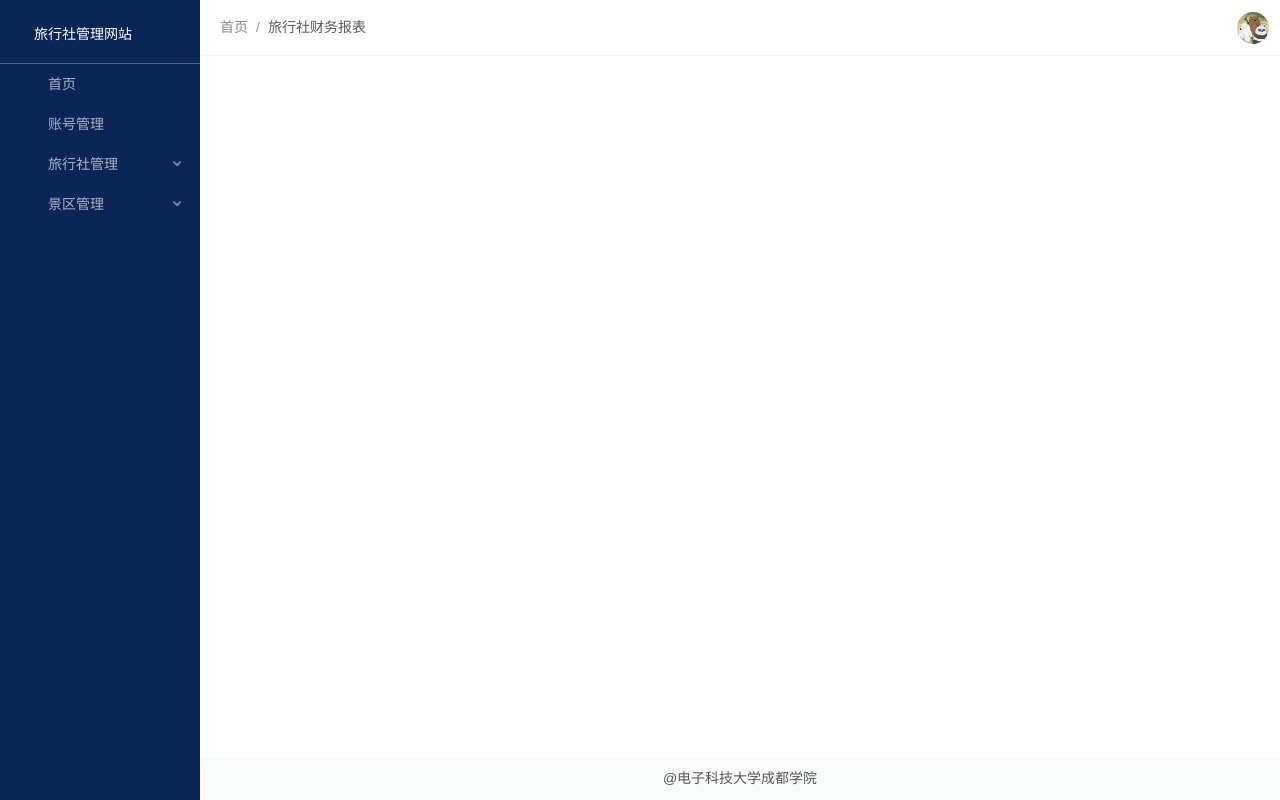
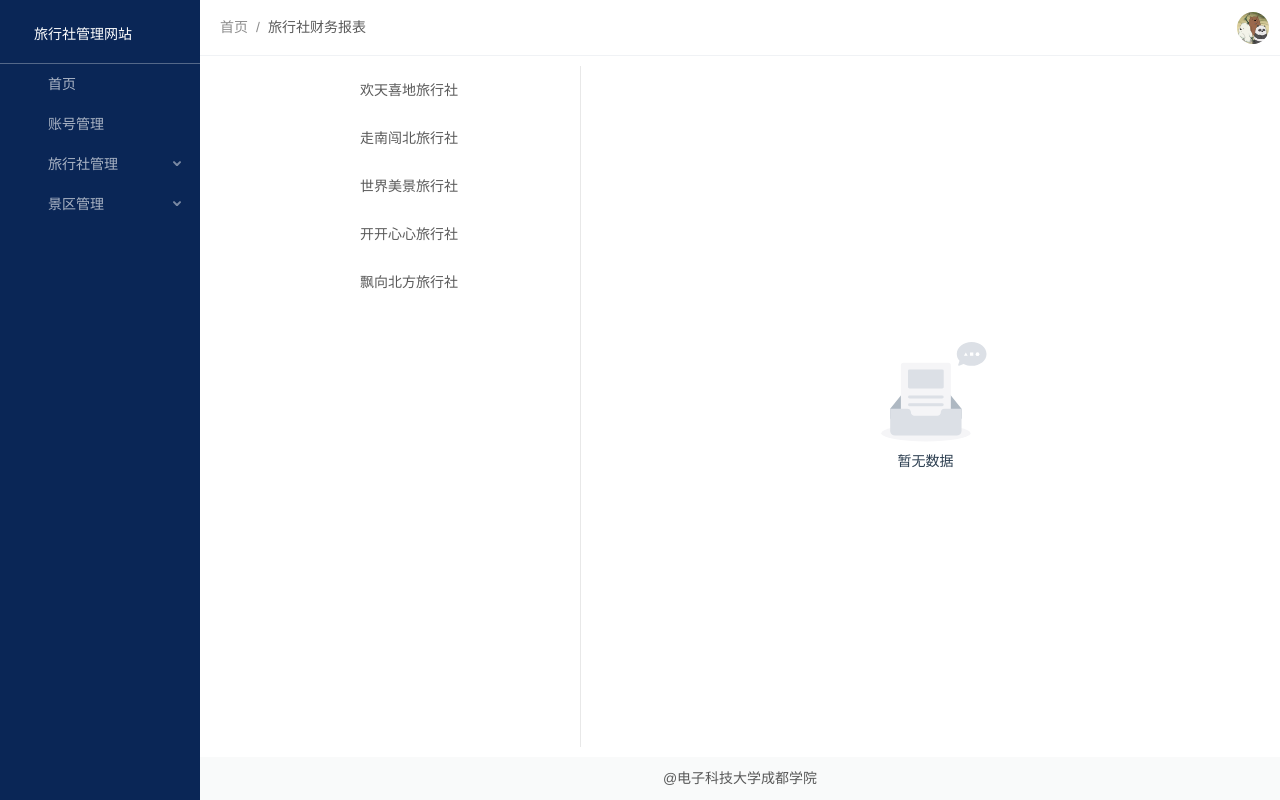
Before and after one commit to Constantine1916/Travel-Agency-Management-Website, a Vue app: page /home/financialStatements in a window 1280 px wide. Built offline with nearby package versions, Linux system fonts and the light colour scheme; sample sign-in values are in the browser's storage.

Commit message:
新增旅行社财务报表页面

```diff
--- a/package.json
+++ b/package.json
@@ -11,6 +11,7 @@
     "ant-design-vue": "^1.7.4",
     "axios": "^0.21.1",
     "core-js": "^3.6.5",
+    "echarts": "^4.8.0",
     "vue": "^2.6.12",
     "vue-axios": "^3.2.4",
     "vue-router": "^3.5.1",
--- a/src/App.vue
+++ b/src/App.vue
@@ -3,14 +3,48 @@
  * @Author       : sunjr
  * @Date         : 2021-03-12 10:43:21
  * @LastEditors  : sunjr
- * @LastEditTime : 2021-05-03 12:15:19
+ * @LastEditTime : 2021-05-04 01:04:47
  * @FilePath     : \travel-agency-management-website\src\App.vue
 -->
 <template>
-  <div id="app">
-    <router-view />
-  </div>
+  <a-locale-provider :locale="zh_CN">
+    <div id="app">
+      <router-view />
+    </div>
+  </a-locale-provider>
 </template>
+
+<script>
+import zh_CN from 'ant-design-vue/lib/locale-provider/zh_CN'
+import moment from 'moment'
+import 'moment/locale/zh-cn'
+
+moment.locale('zh-cn')
+export default {
+  data() {
+    return {
+      zh_CN
+    }
+  },
+  created() {
+    //在页面加载时读取sessionStorage里的状态信息
+    if (sessionStorage.getItem('store')) {
+      this.$store.replaceState(
+        Object.assign(
+          {},
+          this.$store.state,
+          JSON.parse(sessionStorage.getItem('store'))
+        )
+      )
+    }
+
+    //在页面刷新时将vuex里的信息保存到sessionStorage里
+    window.addEventListener('beforeunload', () => {
+      sessionStorage.setItem('store', JSON.stringify(this.$store.state))
+    })
+  }
+}
+</script>
 
 <style lang="scss">
 #app {
@@ -36,24 +70,3 @@
   }
 }
 </style>
-<script>
-export default {
-  created() {
-    //在页面加载时读取sessionStorage里的状态信息
-    if (sessionStorage.getItem('store')) {
-      this.$store.replaceState(
-        Object.assign(
-          {},
-          this.$store.state,
-          JSON.parse(sessionStorage.getItem('store'))
-        )
-      )
-    }
-
-    //在页面刷新时将vuex里的信息保存到sessionStorage里
-    window.addEventListener('beforeunload', () => {
-      sessionStorage.setItem('store', JSON.stringify(this.$store.state))
-    })
-  }
-}
-</script>
--- a/src/main.js
+++ b/src/main.js
@@ -3,7 +3,7 @@
  * @Author       : sunjr
  * @Date         : 2021-03-12 10:43:21
  * @LastEditors  : sunjr
- * @LastEditTime : 2021-05-02 21:13:08
+ * @LastEditTime : 2021-05-03 23:43:40
  * @FilePath     : \travel-agency-management-website\src\main.js
  */
 import Vue from 'vue'
@@ -15,7 +15,9 @@ import store from './store'
 import '@/assets/css/common.css' // 引入公共样式
 import axios from 'axios'
 import '@/assets/iconfont/iconfont.css' // 引入iconfont图标
+import echarts from 'echarts' // 引入echarts
 
+Vue.prototype.$echarts = echarts
 Vue.prototype.$http = axios
 axios.defaults.baseURL = 'http://localhost:9000'
 
--- a/src/views/FinancialStatements.vue
+++ b/src/views/FinancialStatements.vue
@@ -3,26 +3,151 @@
  * @Author       : sunjr
  * @Date         : 2021-03-12 12:33:22
  * @LastEditors  : sunjr
- * @LastEditTime : 2021-05-03 23:38:49
+ * @LastEditTime : 2021-05-04 01:05:27
  * @FilePath     : \travel-agency-management-website\src\views\FinancialStatements.vue
 -->
 <template>
   <div class="financialStatements">
     <div class="left">
+      <a-menu mode="vertical" @click="handleClick">
+        <template v-for="(item, index) in financialData">
+          <a-menu-item :key="index">
+            <a-icon type="mail" />
+            {{ item.name }}
+          </a-menu-item>
+        </template>
+      </a-menu>
     </div>
     <div class="right">
-      <div class="echartsDiv"></div>
+      <div v-if="selectedFinancialData" id="echartsDiv"></div>
+      <a-empty v-if="!selectedFinancialData" :image="simpleImage" />
     </div>
   </div>
 </template>
 <script>
+import { Empty } from 'ant-design-vue';
+
+const financialData = [
+  {
+    name: '欢天喜地旅行社',
+    springAmount: 357600,
+    summerAmount: 430990,
+    autumnAmount: 590010,
+    winterAmount: 988100
+  },
+  {
+    name: '走南闯北旅行社',
+    springAmount: 457600,
+    summerAmount: 893990,
+    autumnAmount: 311010,
+    winterAmount: 99100
+  },
+  {
+    name: '世界美景旅行社',
+    springAmount: 654100,
+    summerAmount: 786900,
+    autumnAmount: 1303000,
+    winterAmount: 199100
+  },
+  {
+    name: '开开心心旅行社',
+    springAmount: 133100,
+    summerAmount: 413100,
+    autumnAmount: 658600,
+    winterAmount: 1198103
+  },
+  {
+    name: '飘向北方旅行社',
+    springAmount: 70100,
+    summerAmount: 313100,
+    autumnAmount: 132600,
+    winterAmount: 198103
+  }
+]
+
 export default {
-
+  data() {
+    return {
+      financialData,
+      selectedFinancialData: null, // 选择的旅行社财务报表
+      simpleImage: null
+    }
+  },
+  beforeCreate() {
+    this.simpleImage = Empty.PRESENTED_IMAGE_SIMPLE;
+  },
+  methods: {
+    // 初始化echarts图形
+    initEcharts() {
+      let echartsDiv = this.$echarts.init(document.getElementById('echartsDiv'))
+      echartsDiv.setOption({
+        title: {
+          text: '旅行社财务报表',
+          subtext: '纯属虚构',
+          left: 'center'
+        },
+        tooltip: {
+          trigger: 'item'
+        },
+        legend: {
+          orient: 'vertical',
+          left: 'left'
+        },
+        series: [
+          {
+            name: '访问来源',
+            type: 'pie',
+            radius: '50%',
+            data: [
+              { value: this.selectedFinancialData.springAmount, name: '春季' },
+              { value: this.selectedFinancialData.summerAmount, name: '夏季' },
+              { value: this.selectedFinancialData.autumnAmount, name: '秋季' },
+              { value: this.selectedFinancialData.winterAmount, name: '冬季' }
+            ],
+            emphasis: {
+              itemStyle: {
+                shadowBlur: 10,
+                shadowOffsetX: 0,
+                shadowColor: 'rgba(0, 0, 0, 0.5)'
+              }
+            }
+          }
+        ]
+      })
+    },
+    // 处理左侧menu的点击事件
+    handleClick(e) {
+      this.selectedFinancialData = this.financialData[e.key]
+      this.$nextTick(function(){
+        this.initEcharts()
+      });
+    }
+  }
 }
 </script>
 <style lang="scss">
 .financialStatements {
   width: 100%;
   height: 100%;
+  display: flex;
+  flex-wrap: nowrap;
+  .left {
+    width: 35%;
+    height: 100%;
+    .ant-menu {
+      height: 100%;
+    }
+  }
+  .right {
+    display: flex;
+    align-items: center;
+    justify-content: center;
+    width: 65%;
+    height: 100%;
+    #echartsDiv {
+      width: 100%;
+      height: 100%;
+    }
+  }
 }
 </style>
```
Also changed, not shown: 1 other file (tests, documents, lock files or other folders).
